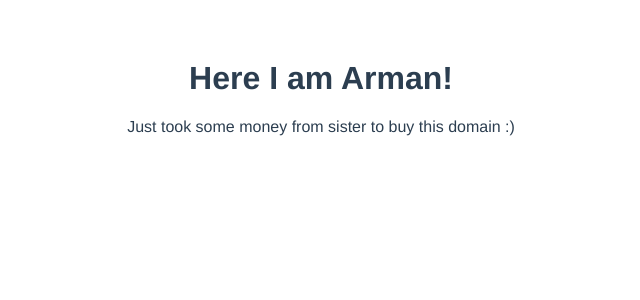
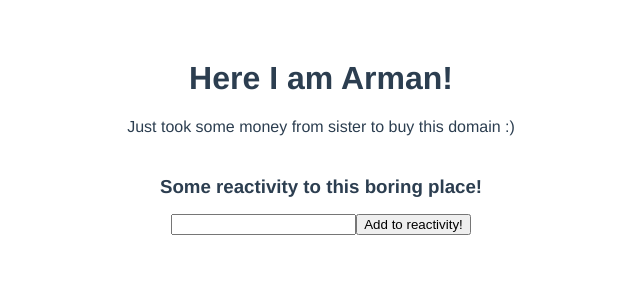
Before and after one commit to ArmanKoke/koketayev, a Vue app: page / in a window 1280 px wide. Shown: the top 300 px of the page, without its empty margins (319-959 px from the left). Built offline with nearby package versions, Linux system fonts and the light colour scheme.

Commit message:
added some reactivity with list, changed title

```diff
--- a/public/index.html
+++ b/public/index.html
@@ -5,7 +5,8 @@
     <meta http-equiv="X-UA-Compatible" content="IE=edge">
     <meta name="viewport" content="width=device-width,initial-scale=1.0">
     <link rel="icon" href="<%= BASE_URL %>favicon.ico">
-    <title><%= htmlWebpackPlugin.options.title %></title>
+    <title v-text="process.env.VUE_APP_TITLE"></title>
+    <!--<title><%= htmlWebpackPlugin.options.title %></title>-->
   </head>
   <body>
     <noscript>
--- a/src/components/HelloWorld.vue
+++ b/src/components/HelloWorld.vue
@@ -1,10 +1,15 @@
 <template>
   <div class="hello">
-    <h1>{{ msg }}</h1>
+    <h1 v-text="msg"></h1>
     <div class="text">
-      <p>
-        {{ text}}
-      </p>
+      <p v-text="text"></p>
+
+      <h3 v-text="reactivity"></h3>
+      <ul>
+        <li v-for="some in list" v-bind:key="some" v-text="some"></li>
+      </ul>
+      <input type="text" v-model="staff">
+      <button v-on:click="addToList" v-text="list_btn"></button>
     </div>
   </div>
 </template>
@@ -12,10 +17,21 @@
 <script>
 export default {
   name: 'HelloWorld',
+  props: {},
   data () {
     return {
       msg: 'Here I am Arman!',
-      text: 'Just took some money from sister to buy this domain :)'
+      text: 'Just took some money from sister to buy this domain :)',
+      reactivity: 'Some reactivity to this boring place!',
+
+      staff: '',
+      list: [],
+      list_btn: 'Add to reactivity!',
+    }
+  },
+  methods: {
+    addToList() {
+      this.list.push(this.staff)
     }
   }
 }
```
Also changed, not shown: 1 other file (tests, documents, lock files or other folders).
